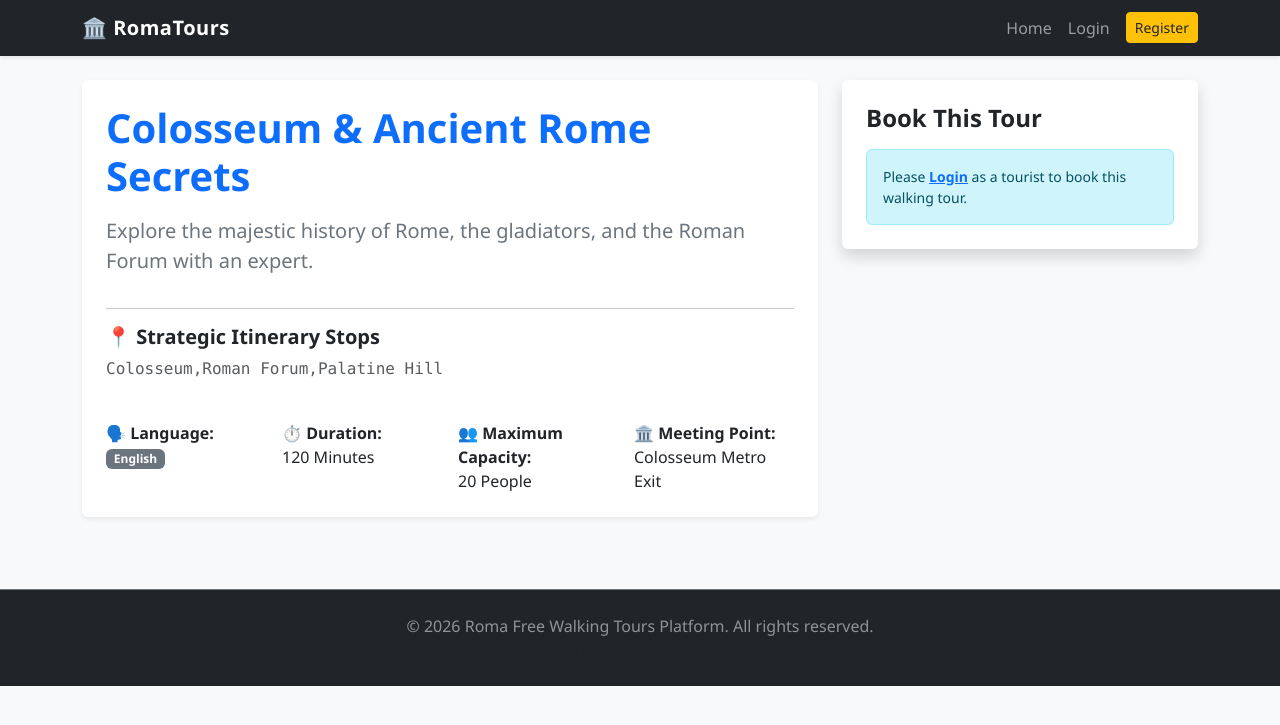
After one commit to MujoGultekin/Free_Walk_Tours, a Flask app: page /tour/1 in a window 1280 px wide. The commit adds this page. Shown: the top 725 px of the page. Run offline with Flask 3, Linux system fonts and the light colour scheme; data comes from the database, SQL or seed files in the repository; both versions use the stored data as it was after the commit.

Commit message:
+added cancel booking +added reservation tool +added tour_details.html

```diff
--- a/app.py
+++ b/app.py
@@ -8,18 +8,15 @@ from werkzeug.security import generate_password_hash, check_password_hash
 app = Flask(__name__)
 app.secret_key = 'roma_secret_key_2026'
 
-# Configure Flask-Login settings
 login_manager = LoginManager()
 login_manager.login_view = 'login'
 login_manager.init_app(app)
 
-# Helper function to establish connection with SQLite database
 def get_db_connection():
     conn = sqlite3.connect('database.db')
     conn.row_factory = sqlite3.Row
     return conn
 
-# User class model for session management
 class User(UserMixin):
     def __init__(self, id, first_name, last_name, email, role, languages=None):
         self.id = id
@@ -35,34 +32,23 @@ def load_user(user_id):
     user_data = conn.execute('SELECT * FROM users WHERE id = ?', (user_id,)).fetchone()
     conn.close()
     if user_data:
-        return User(
-            id=user_data['id'],
-            first_name=user_data['first_name'],
-            last_name=user_data['last_name'],
-            email=user_data['email'],
-            role=user_data['role'],
-            languages=user_data['languages']
-        )
+        return User(id=user_data['id'], first_name=user_data['first_name'], last_name=user_data['last_name'], email=user_data['email'], role=user_data['role'], languages=user_data['languages'])
     return None
 
-# Context processor to inject the modern year into templates dynamically
 @app.context_processor
 def inject_now():
     return {'current_year': 2026}
 
-# --- ROUTES ---
+# --- EXISTING ROUTES ---
 
 @app.route('/')
 def index():
     conn = get_db_connection()
-
-    # Process search filters from requests
     lang_filter = request.args.get('language', '')
     duration_filter = request.args.get('duration', '')
 
     query = 'SELECT * FROM tours WHERE 1=1'
     params = []
-
     if lang_filter:
         query += ' AND language = ?'
         params.append(lang_filter)
@@ -74,6 +60,87 @@ def index():
     conn.close()
     return render_template('index.html', tours=tours)
 
+# --- NEW ROUTE: TOUR DETAILS & BOOKING FORM ---
+@app.route('/tour/<int:tour_id>')
+def tour_details(tour_id):
+    conn = get_db_connection()
+    tour = conn.execute('SELECT * FROM tours WHERE id = ?', (tour_id,)).fetchone()
+    if not tour:
+        conn.close()
+        flash('Tour not found.', 'danger')
+        return redirect(url_for('index'))
+
+    # Fetch weekly available days for this tour
+    schedules = conn.execute('SELECT * FROM tour_schedules WHERE tour_id = ?', (tour_id,)).fetchall()
+    conn.close()
+    return render_template('tour_details.html', tour=tour, schedules=schedules)
+
+# --- NEW ROUTE: PROCESS RESERVATION ---
+@app.route('/book_tour/<int:tour_id>', methods=['POST'])
+@login_required
+def book_tour(tour_id):
+    if current_user.role != 'participant':
+        flash('Only registered tourists/participants can book tours.', 'danger')
+        return redirect(url_for('index'))
+
+    tour_date = request.form.get('tour_date')
+    additional_count = int(request.form.get('additional_count', 0))
+    additional_names = request.form.get('additional_names', '')
+
+    # Validation: Maximum of 3 additional guests allowed (+1 buyer = 4 total)
+    if additional_count > 3:
+        flash('You can only add a maximum of 3 additional guests.', 'danger')
+        return redirect(url_for('tour_details', tour_id=tour_id))
+
+    conn = get_db_connection()
+    # Insert new booking into database
+    conn.execute('''
+        INSERT INTO reservations (tour_id, participant_id, tour_date, additional_count, additional_names)
+        VALUES (?, ?, ?, ?, ?)
+    ''', (tour_id, current_user.id, tour_date, additional_count, additional_names))
+    conn.commit()
+    conn.close()
+
+    flash('Reservation successfully confirmed!', 'success')
+    return redirect(url_for('participant_profile'))
+
+# --- NEW ROUTE: CANCEL RESERVATION (WITH 24-HOUR CONSTRAINT) ---
+@app.route('/cancel_booking/<int:reservation_id>', methods=['POST'])
+@login_required
+def cancel_booking(reservation_id):
+    conn = get_db_connection()
+    res = conn.execute('''
+        SELECT r.*, s.start_time
+        FROM reservations r
+        JOIN tour_schedules s ON r.tour_id = s.tour_id
+        WHERE r.id = ? AND r.participant_id = ?
+    ''', (reservation_id, current_user.id)).fetchone()
+
+    if not res:
+        conn.close()
+        flash('Reservation log not found.', 'danger')
+        return redirect(url_for('participant_profile'))
+
+    # Strict Exam Constraint Rule: Verification of 24-hour limit prior to departure
+    tour_datetime_str = f"{res['tour_date']} {res['start_time']}"
+    tour_datetime = datetime.strptime(tour_datetime_str, '%Y-%m-%d %H:%M')
+
+    # Calculate time remaining until tour starts
+    if tour_datetime - datetime.now() < timedelta(hours=24):
+        conn.close()
+        flash('Cancellation denied. Bookings can only be altered up to 24 hours prior to departure.', 'danger')
+        return redirect(url_for('participant_profile'))
+
+    # Process removal from log
+    conn.execute('DELETE FROM reservations WHERE id = ?', (reservation_id,))
+    conn.commit()
+    conn.close()
+
+    flash('Reservation cancelled successfully.', 'info')
+    return redirect(url_for('participant_profile'))
+
+# --- EXISTING AUTHENTICATION ROUTES ---
+
 @app.route('/register', methods=['GET', 'POST'])
 def register():
     if request.method == 'POST':
@@ -82,36 +149,27 @@ def register():
         email = request.form.get('email')
         password = request.form.get('password')
         role = request.form.get('role')
-
-        # Process language checkboxes for guide profiles
         selected_langs = request.form.getlist('languages')
         languages_str = ",".join(selected_langs) if selected_langs else None
 
-        # Backend mandatory fields verification
         if not first_name or not last_name or not email or not password or not role:
             flash('All mandatory fields must be completed.', 'danger')
             return redirect(url_for('register'))
 
         conn = get_db_connection()
-        # Verify email uniqueness
         existing_user = conn.execute('SELECT id FROM users WHERE email = ?', (email,)).fetchone()
-
         if existing_user:
             flash('Email address already registered.', 'danger')
             conn.close()
             return redirect(url_for('register'))
 
         hashed_password = generate_password_hash(password)
-        conn.execute('''
-            INSERT INTO users (first_name, last_name, email, password, role, languages)
-            VALUES (?, ?, ?, ?, ?, ?)
-        ''', (first_name, last_name, email, hashed_password, role, languages_str))
+        conn.execute('INSERT INTO users (first_name, last_name, email, password, role, languages) VALUES (?, ?, ?, ?, ?, ?)',
+                     (first_name, last_name, email, hashed_password, role, languages_str))
         conn.commit()
         conn.close()
-
         flash('Registration successful! Please login.', 'success')
         return redirect(url_for('login'))
-
     return render_template('register.html')
 
 @app.route('/login', methods=['GET', 'POST'])
@@ -119,33 +177,18 @@ def login():
     if request.method == 'POST':
         email = request.form.get('email')
         password = request.form.get('password')
-
         conn = get_db_connection()
         user_data = conn.execute('SELECT * FROM users WHERE email = ?', (email,)).fetchone()
         conn.close()
-
         if user_data and check_password_hash(user_data['password'], password):
-            user_obj = User(
-                id=user_data['id'],
-                first_name=user_data['first_name'],
-                last_name=user_data['last_name'],
-                email=user_data['email'],
-                role=user_data['role'],
-                languages=user_data['languages']
-            )
+            user_obj = User(id=user_data['id'], first_name=user_data['first_name'], last_name=user_data['last_name'], email=user_data['email'], role=user_data['role'], languages=user_data['languages'])
             login_user(user_obj)
             flash(f'Welcome back, {user_obj.first_name}!', 'success')
-
-            # Dynamic redirection rules based on authorization roles
-            if user_obj.role == 'admin':
-                return redirect(url_for('admin_dashboard'))
-            elif user_obj.role == 'guide':
-                return redirect(url_for('guide_profile'))
-            else:
-                return redirect(url_for('participant_profile'))
+            if user_obj.role == 'admin': return redirect(url_for('admin_dashboard'))
+            elif user_obj.role == 'guide': return redirect(url_for('guide_profile'))
+            else: return redirect(url_for('participant_profile'))
         else:
             flash('Invalid email or password credentials.', 'danger')
-
     return render_template('login.html')
 
 @app.route('/logout')
@@ -155,15 +198,12 @@ def logout():
     flash('Successfully logged out.', 'info')
     return redirect(url_for('index'))
 
-# --- ROLES AND DASHBOARDS ---
-
 @app.route('/profile/guide')
 @login_required
 def guide_profile():
     if current_user.role != 'guide':
         flash('Unauthorized access area.', 'danger')
         return redirect(url_for('index'))
-
     conn = get_db_connection()
     tours = conn.execute('SELECT * FROM tours WHERE guide_id = ?', (current_user.id,)).fetchall()
     conn.close()
@@ -175,7 +215,6 @@ def participant_profile():
     if current_user.role != 'participant':
         flash('Unauthorized access area.', 'danger')
         return redirect(url_for('index'))
-
     conn = get_db_connection()
     reservations = conn.execute('''
         SELECT r.*, t.title, t.meeting_point
@@ -192,36 +231,19 @@ def admin_dashboard():
     if current_user.role != 'admin':
         flash('Access denied. Administrator privileges required.', 'danger')
         return redirect(url_for('index'))
-
     conn = get_db_connection()
-
-    # Extract global platform metrics required for Prova Finale graduation tier
     total_guides = conn.execute("SELECT COUNT(*) FROM users WHERE role='guide'").fetchone()[0]
     total_parts = conn.execute("SELECT COUNT(*) FROM users WHERE role='participant'").fetchone()[0]
     total_tours = conn.execute("SELECT COUNT(*) FROM tours").fetchone()[0]
     total_res = conn.execute("SELECT COUNT(*) FROM reservations").fetchone()[0]
-
-    # Calculate reservation frequencies per active language
-    lang_stats = conn.execute('''
-        SELECT t.language, COUNT(r.id) as count
-        FROM reservations r
-        JOIN tours t ON r.tour_id = t.id
-        GROUP BY t.language
-    ''').fetchall()
-
-    # Extract structural overview for registered guides accounts
+    lang_stats = conn.execute('SELECT t.language, COUNT(r.id) as count FROM reservations r JOIN tours t ON r.tour_id = t.id GROUP BY t.language').fetchall()
     guides = conn.execute("SELECT id, first_name, last_name, email, languages FROM users WHERE role='guide'").fetchall()
-
     guides_with_tours = []
     for g in guides:
         tours = conn.execute("SELECT title FROM tours WHERE guide_id = ?", (g['id'],)).fetchall()
         guides_with_tours.append({'info': g, 'tours': tours})
-
     conn.close()
-    return render_template('admin.html',
-                           total_guides=total_guides, total_parts=total_parts,
-                           total_tours=total_tours, total_res=total_res,
-                           lang_stats=lang_stats, guides_with_tours=guides_with_tours)
+    return render_template('admin.html', total_guides=total_guides, total_parts=total_parts, total_tours=total_tours, total_res=total_res, lang_stats=lang_stats, guides_with_tours=guides_with_tours)
 
 if __name__ == '__main__':
     app.run(debug=True)
--- a/templates/index.html
+++ b/templates/index.html
@@ -46,7 +46,7 @@
                 <div class="bg-light p-2 rounded mb-3 text-center small text-secondary">
                     📍 <strong>Meeting Point:</strong> {{ tour.meeting_point }}
                 </div>
-                <a href="#" class="btn btn-outline-primary w-100 mt-auto fw-semibold">View Details & Reserve</a>
+                <a href="{{ url_for('tour_details', tour_id=tour.id) }}" class="btn btn-outline-primary w-100 mt-auto fw-semibold">View Details & Reserve</a>
             </div>
         </div>
     </div>
--- a/templates/profile_participant.html
+++ b/templates/profile_participant.html
@@ -18,7 +18,9 @@
                 </div>
                 <div class="d-flex justify-content-between align-items-center">
                     <span class="badge bg-success py-2 px-3">Confirmed Reservation</span>
-                    <button class="btn btn-sm btn-outline-danger">Cancel Booking</button>
+                    <form method="POST" action="{{ url_for('cancel_booking', reservation_id=res.id) }}" onsubmit="return confirm('Are you sure you want to cancel this booking?');">
+                        <button type="submit" class="btn btn-sm btn-outline-danger">Cancel Booking</button>
+                    </form>
                 </div>
             </div>
         </div>
--- /dev/null
+++ b/templates/tour_details.html
@@ -0,0 +1,54 @@
+{% extends 'base.html' %}
+{% block content %}
+<div class="row">
+    <div class="col-md-8">
+        <div class="card shadow-sm border-0 p-4 mb-4">
+            <h1 class="fw-bold text-primary mb-3">{{ tour.title }}</h1>
+            <p class="lead text-secondary">{{ tour.description }}</p>
+            <hr>
+            <h5 class="fw-bold text-dark">📍 Strategic Itinerary Stops</h5>
+            <p class="text-muted font-monospace">{{ tour.stops }}</p>
+            <div class="row g-3 mt-2">
+                <div class="col-6 col-md-3"><strong>🗣️ Language:</strong> <br><span class="badge bg-secondary">{{ tour.language }}</span></div>
+                <div class="col-6 col-md-3"><strong>⏱️ Duration:</strong> <br>{{ tour.duration }} Minutes</div>
+                <div class="col-6 col-md-3"><strong>👥 Maximum Capacity:</strong> <br>{{ tour.max_participants }} People</div>
+                <div class="col-6 col-md-3"><strong>🏛️ Meeting Point:</strong> <br>{{ tour.meeting_point }}</div>
+            </div>
+        </div>
+    </div>
+
+    <div class="col-md-4">
+        <div class="card shadow border-0 position-sticky" style="top: 20px;">
+            <div class="card-body p-4">
+                <h4 class="fw-bold text-dark mb-3">Book This Tour</h4>
+                {% if current_user.is_authenticated and current_user.role == 'participant' %}
+                <form method="POST" action="{{ url_for('book_tour', tour_id=tour.id) }}">
+                    <div class="mb-3">
+                        <label class="form-label fw-semibold">Select Target Date</label>
+                        <input type="date" name="tour_date" class="form-control" required min="2026-06-23">
+                    </div>
+                    <div class="mb-3">
+                        <label class="form-label fw-semibold">Additional Guests (Max 3)</label>
+                        <select name="additional_count" class="form-select">
+                            <option value="0">Just Me (1 Person)</option>
+                            <option value="1">Me + 1 Guest</option>
+                            <option value="2">Me + 2 Guests</option>
+                            <option value="3">Me + 3 Guests</option>
+                        </select>
+                    </div>
+                    <div class="mb-4">
+                        <label class="form-label fw-semibold">Guest Full Names (Comma separated)</label>
+                        <input type="text" name="additional_names" class="form-control" placeholder="e.g. Jane Doe, Bob Smith">
+                    </div>
+                    <button type="submit" class="btn btn-warning w-100 text-dark fw-bold py-2 shadow-sm">Confirm Booking Log</button>
+                </form>
+                {% elif current_user.is_authenticated and current_user.role != 'participant' %}
+                <div class="alert alert-warning small mb-0">Only registered Touristic Participant profiles can perform booking logs.</div>
+                {% else %}
+                <div class="alert alert-info small mb-0">Please <a href="{{ url_for('login') }}" class="fw-bold">Login</a> as a tourist to book this walking tour.</div>
+                {% endif %}
+            </div>
+        </div>
+    </div>
+</div>
+{% endblock %}
```
Also changed, not shown: database.db.
